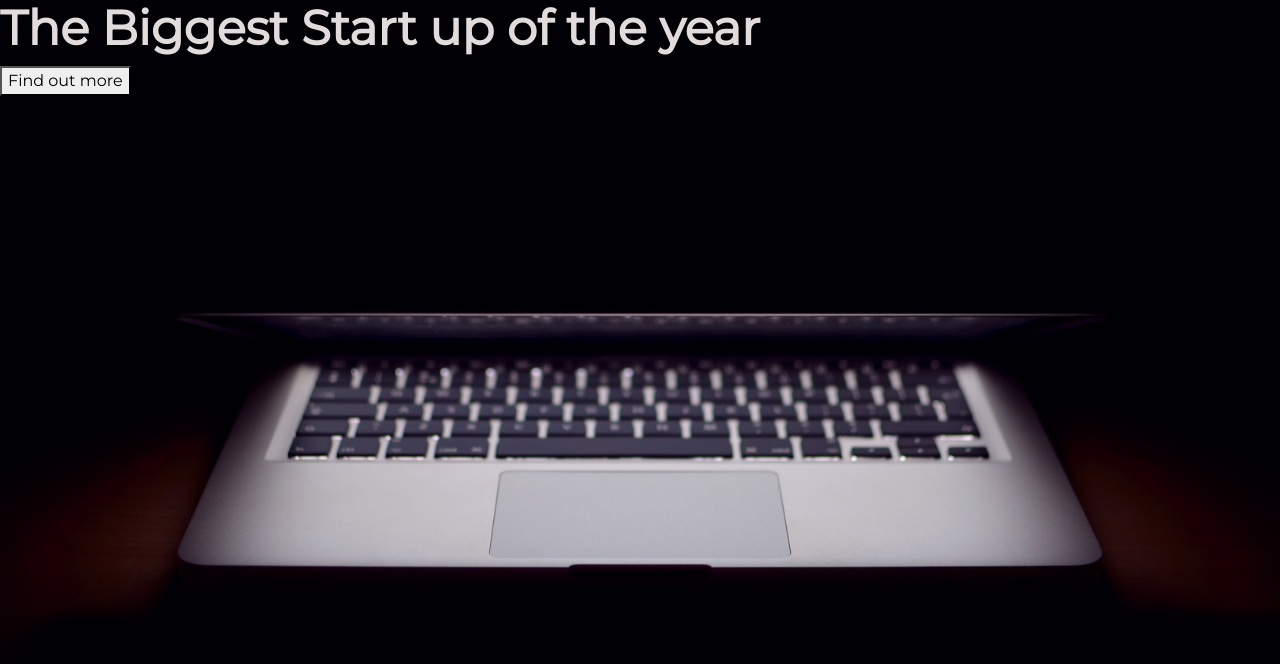
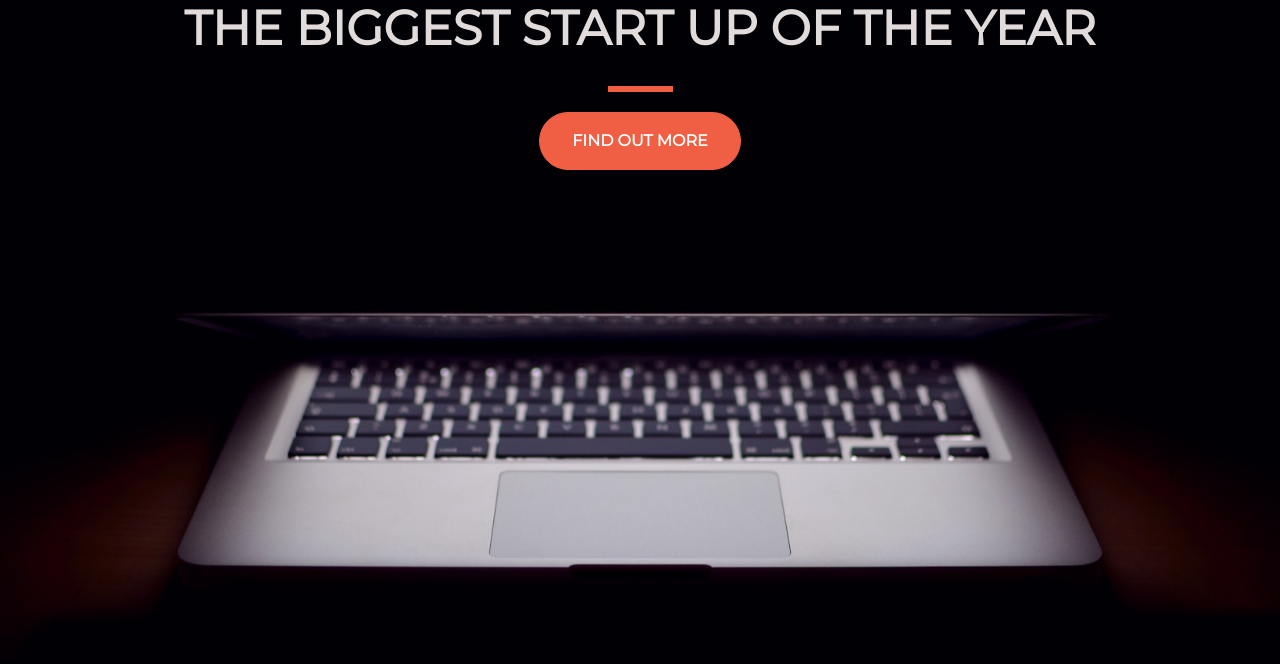
Before and after one commit to IreeHale/Startup-landing-page, a plain HTML site: page index.html in a window 1280 px wide. Drawn offline with nearby package versions, Linux system fonts and the light colour scheme.

Commit message:
adding styles to bootstrap components and text

```diff
--- a/index.html
+++ b/index.html
@@ -17,8 +17,16 @@
     <link href="style.css" rel="stylesheet">
   </head>
   <body>
-      <h1><strong>The Biggest Start up of the year</strong></h1>
-      <button>Find out more</button>
-      <script src="https://cdn.jsdelivr.net/npm/bootstrap@5.3.0-alpha2/dist/js/bootstrap.bundle.min.js" integrity="sha384-qKXV1j0HvMUeCBQ+QVp7JcfGl760yU08IQ+GpUo5hlbpg51QRiuqHAJz8+BrxE/N" crossorigin="anonymous"></script>
+      <div class="container">
+        <div class="row">
+          <header class="text-center">
+            <h1 class="text-uppercase"><strong>The Biggest Start up of the year</strong></h1>
+          </header>
+          <section class="text-center">
+            <hr>
+            <button class="btn btn-primary btn-xl">Find out more</button>
+          </section>
+        </div>
+      </div>
   </body>
 </html>
--- a/style.css
+++ b/style.css
@@ -14,3 +14,32 @@ h1{
   font-size:3rem;
   color: #e2dbdb;
 }
+
+hr{
+    margin: 20px auto;
+    color: #F05F44;
+    border: 3px solid #F05F44;
+    max-width: 65px;
+    opacity: 1;
+}
+
+.btn{
+  font-weight: 700;
+  border-radius: 300px;
+  text-transform: uppercase;
+}
+
+.btn-primary{
+  background-color: #F05F44;
+  border-color: #F05F44;
+}
+
+.btn-primary:hover{
+  background-color: #ee4b08;
+  border-color: #ee4b08;
+  border-width: 4px;
+}
+
+.btn-xl{
+  padding: 1rem 2rem;
+}
```
